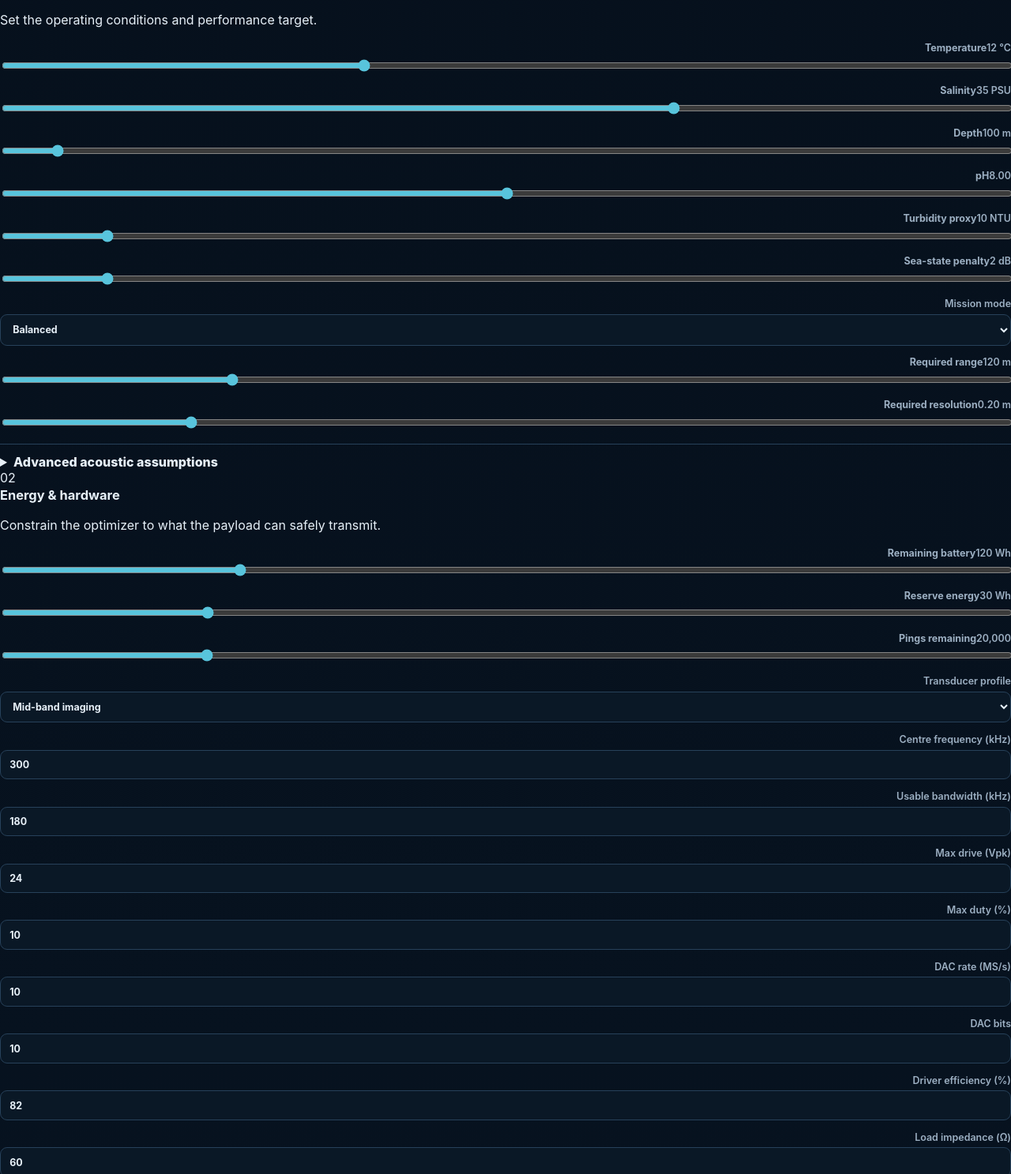
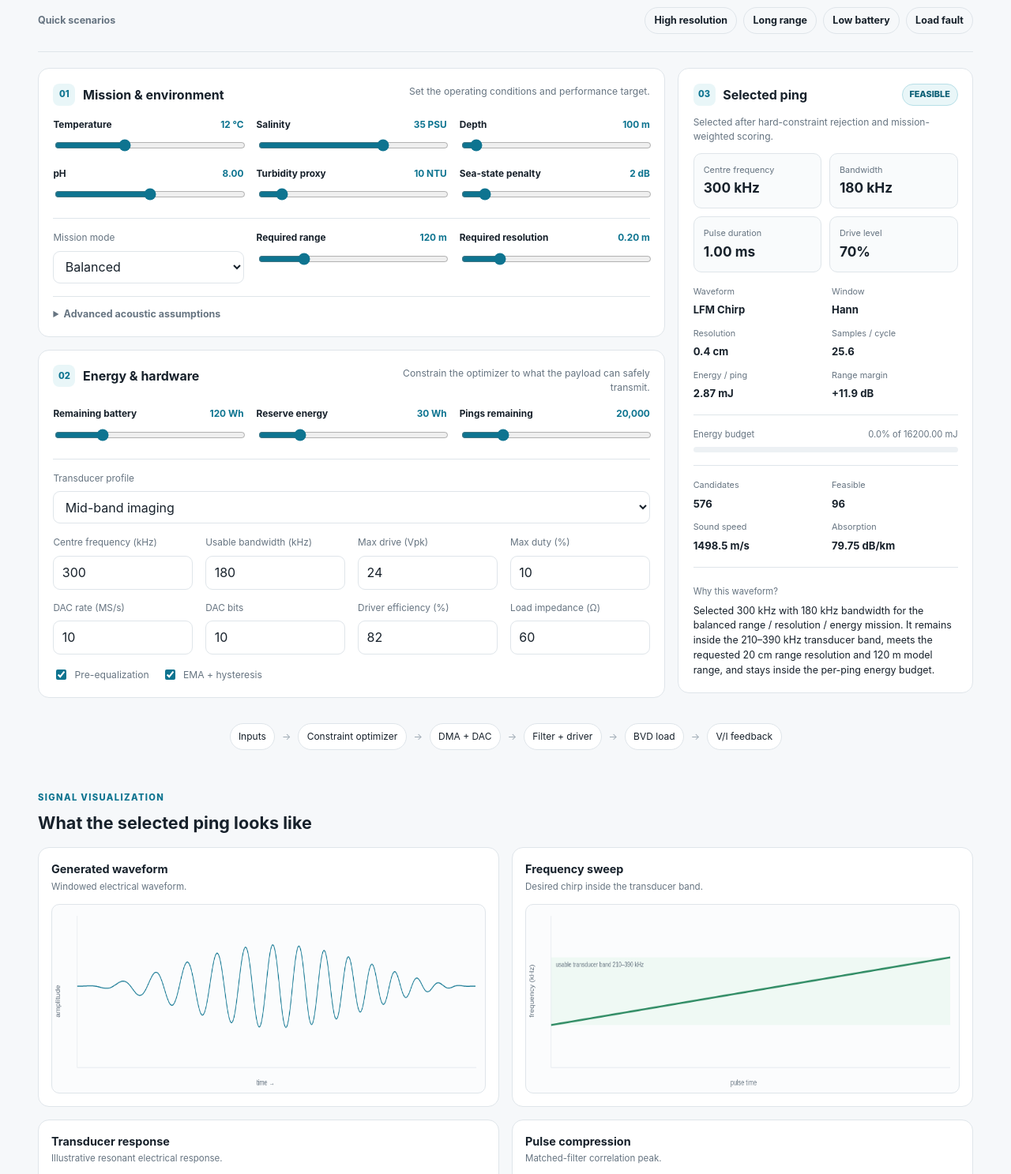
Before and after one commit to Ianxsh14/AquaPulse, a plain HTML site: page index.html in a window 1280 px wide. Shown: the part 451-1938 px from the top of the page at 79% size. Drawn offline with Linux system fonts and the light colour scheme.

Commit message:
Apply minimal responsive UI for AquaPulse simulator

```diff
--- a/style.css
+++ b/style.css
@@ -1,162 +1,386 @@
 :root{
-  --bg:#07111f;
-  --panel:#0d1b2a;
-  --card:#102234;
-  --card-2:#13293e;
-  --text:#e7f0f8;
-  --muted:#9db0c3;
-  --border:#27415a;
-  --accent:#58c4dc;
-  --accent-2:#8be0a5;
-  --warn:#f6c85f;
-  --danger:#ff7a7a;
+  --bg:#f6f8fa;
+  --surface:#ffffff;
+  --surface-soft:#f9fbfc;
+  --text:#17212b;
+  --muted:#667481;
+  --border:#dfe5ea;
+  --accent:#0e7490;
+  --accent-dark:#0b5f75;
+  --accent-soft:#e9f6f8;
+  --accent-2:#2d8a62;
+  --warn:#b7791f;
+  --danger:#b42318;
+  --radius:14px;
 }
+
 *{box-sizing:border-box}
 html{scroll-behavior:smooth}
 body{
   margin:0;
+  background:var(--bg);
+  color:var(--text);
   font-family:Inter,ui-sans-serif,system-ui,-apple-system,BlinkMacSystemFont,"Segoe UI",sans-serif;
-  background:linear-gradient(180deg,#06101c 0%,#081625 100%);
+  line-height:1.5;
+}
+button,input,select{font:inherit}
+button{cursor:pointer}
+button:focus-visible,input:focus-visible,select:focus-visible,summary:focus-visible{
+  outline:3px solid rgba(14,116,144,.2);
+  outline-offset:2px;
+}
+
+.topbar{
+  position:sticky;
+  top:0;
+  z-index:20;
+  min-height:64px;
+  display:flex;
+  align-items:center;
+  justify-content:space-between;
+  gap:1rem;
+  padding:.75rem clamp(1rem,4vw,3rem);
+  background:rgba(255,255,255,.94);
+  border-bottom:1px solid var(--border);
+  backdrop-filter:blur(12px);
+}
+.brand{display:flex;align-items:center;gap:.7rem;min-width:0}
+.brand-mark{
+  width:12px;height:12px;border-radius:50%;
+  background:var(--accent);
+  box-shadow:0 0 0 5px var(--accent-soft);
+  flex:0 0 auto;
+}
+.brand strong{display:block;font-size:.95rem}
+.brand span{display:block;color:var(--muted);font-size:.72rem}
+.top-actions,.quick-actions{display:flex;flex-wrap:wrap;gap:.5rem}
+
+.button,.chip{
+  min-height:38px;
+  border:1px solid var(--border);
+  border-radius:10px;
+  padding:.55rem .85rem;
+  background:var(--surface);
+  color:var(--text);
+  font-weight:650;
+}
+.button.primary{
+  background:var(--accent);
+  border-color:var(--accent);
+  color:#fff;
+}
+.button.primary:hover{background:var(--accent-dark)}
+.button.ghost:hover,.chip:hover{border-color:#b9c7d0;background:#fbfcfd}
+
+.page{
+  max-width:1320px;
+  margin:0 auto;
+  padding:clamp(1.25rem,3vw,2.5rem) clamp(1rem,4vw,3rem) 3rem;
+}
+
+.hero{
+  display:grid;
+  grid-template-columns:minmax(0,1fr) 280px;
+  gap:2rem;
+  align-items:end;
+  padding:1.5rem 0 2rem;
+}
+.eyebrow{
+  margin:0 0 .45rem;
+  color:var(--accent);
+  font-size:.7rem;
+  font-weight:800;
+  letter-spacing:.12em;
+}
+.hero h1{
+  max-width:820px;
+  margin:0;
+  font-size:clamp(2rem,5vw,4rem);
+  line-height:1.03;
+  letter-spacing:-.035em;
+}
+.lead{
+  max-width:820px;
+  margin:.9rem 0 0;
+  color:var(--muted);
+  font-size:1rem;
+}
+.hero-note{
+  border-left:3px solid var(--accent);
+  padding:.1rem 0 .1rem 1rem;
+}
+.hero-note span{display:block;color:var(--muted);font-size:.72rem}
+.hero-note strong{display:block;margin:.2rem 0;font-size:.9rem}
+.hero-note p{margin:0;color:var(--muted);font-size:.78rem}
+
+.quick-bar{
+  display:flex;
+  align-items:center;
+  justify-content:space-between;
+  gap:1rem;
+  padding:.8rem 0 1.4rem;
+  border-bottom:1px solid var(--border);
+}
+.quick-label{font-size:.78rem;font-weight:750;color:var(--muted)}
+.chip{min-height:34px;padding:.4rem .7rem;font-size:.78rem;border-radius:999px;background:transparent}
+
+.workspace{
+  display:grid;
+  grid-template-columns:minmax(0,1.7fr) minmax(320px,.8fr);
+  gap:1rem;
+  margin-top:1.25rem;
+  align-items:start;
+}
+.controls-stack{display:grid;gap:1rem}
+.panel,.result-panel,.chart-card{
+  background:var(--surface);
+  border:1px solid var(--border);
+  border-radius:var(--radius);
+}
+.panel{padding:1.15rem}
+.result-panel{
+  position:sticky;
+  top:80px;
+  padding:1.15rem;
+}
+.section-head,.result-top{
+  display:flex;
+  justify-content:space-between;
+  align-items:flex-start;
+  gap:1rem;
+}
+.section-head>div:first-child,.result-top>div:first-child{display:flex;align-items:center;gap:.6rem}
+.section-head h2,.result-top h2,.section-title h2{margin:0;font-size:1rem}
+.section-head>p{
+  max-width:340px;
+  margin:.1rem 0 0;
+  color:var(--muted);
+  font-size:.76rem;
+  text-align:right;
+}
+.step{
+  display:inline-grid;
+  place-items:center;
+  width:28px;height:28px;
+  border-radius:8px;
+  background:var(--accent-soft);
+  color:var(--accent);
+  font-size:.7rem;
+  font-weight:800;
+}
+.divider{height:1px;background:var(--border);margin:1rem 0}
+
+.control-grid,.form-grid{
+  display:grid;
+  grid-template-columns:repeat(3,minmax(0,1fr));
+  gap:.9rem 1rem;
+  margin-top:1rem;
+}
+.form-grid.small{grid-template-columns:repeat(4,minmax(0,1fr))}
+.control,.field{min-width:0}
+.control>span,.field>span{
+  display:flex;
+  align-items:center;
+  justify-content:space-between;
+  gap:.5rem;
+  margin-bottom:.4rem;
+  color:var(--muted);
+  font-size:.74rem;
+}
+.control b{color:var(--text);font-weight:650}
+.control output{color:var(--accent);font-weight:750;white-space:nowrap}
+input[type=range]{
+  width:100%;
+  accent-color:var(--accent);
+}
+input[type=number],select{
+  width:100%;
+  min-height:40px;
+  border:1px solid var(--border);
+  border-radius:9px;
+  padding:.55rem .65rem;
+  background:var(--surface);
   color:var(--text);
 }
-button,input,select{font:inherit}
-button{
+.wide-field{display:block;margin-top:1rem}
+.toggle-row{
+  display:flex;
+  flex-wrap:wrap;
+  gap:1rem;
+  margin-top:1rem;
+  color:var(--muted);
+  font-size:.76rem;
+}
+.toggle-row label{display:flex;align-items:center;gap:.45rem}
+.toggle-row input{accent-color:var(--accent)}
+.advanced{
+  margin-top:1rem;
+  border-top:1px solid var(--border);
+  padding-top:.8rem;
+}
+.advanced summary{cursor:pointer;color:var(--muted);font-size:.78rem;font-weight:700}
+.microcopy{margin:.7rem 0 0;color:var(--muted);font-size:.7rem}
+
+.status{
+  display:inline-flex;
+  align-items:center;
+  border:1px solid #b7dfe7;
+  border-radius:999px;
+  padding:.3rem .55rem;
+  background:var(--accent-soft);
+  color:var(--accent-dark);
+  font-size:.68rem;
+  font-weight:850;
+}
+.result-note{margin:.75rem 0;color:var(--muted);font-size:.75rem}
+.primary-metrics{
+  display:grid;
+  grid-template-columns:repeat(2,minmax(0,1fr));
+  gap:.6rem;
+}
+.primary-metrics>div{
+  padding:.75rem;
   border:1px solid var(--border);
-  background:#12283b;
+  border-radius:10px;
+  background:var(--surface-soft);
+}
+.primary-metrics span,.metric-list span,.model-stats span{
+  display:block;
+  margin-bottom:.15rem;
+  color:var(--muted);
+  font-size:.68rem;
+}
+.primary-metrics strong{font-size:1.08rem}
+.metric-list,.model-stats{
+  display:grid;
+  grid-template-columns:repeat(2,minmax(0,1fr));
+  gap:.65rem 1rem;
+  padding:1rem 0;
+  border-bottom:1px solid var(--border);
+}
+.metric-list strong,.model-stats strong{font-size:.82rem}
+.energy-block{padding:1rem 0;border-bottom:1px solid var(--border)}
+.energy-label{display:flex;justify-content:space-between;gap:.5rem;color:var(--muted);font-size:.7rem}
+.meter{
+  height:7px;
+  margin-top:.45rem;
+  overflow:hidden;
+  border-radius:999px;
+  background:#edf1f4;
+}
+.meter span{display:block;width:0;height:100%;background:var(--accent)}
+.decision-box{padding-top:1rem}
+.decision-box>span{font-size:.7rem;color:var(--muted)}
+.decision-box p{margin:.35rem 0 0;font-size:.78rem}
+
+.pipeline{
+  display:flex;
+  flex-wrap:wrap;
+  align-items:center;
+  justify-content:center;
+  gap:.55rem;
+  margin:1rem 0 2.25rem;
+  padding:1rem;
+  color:var(--muted);
+  font-size:.75rem;
+}
+.pipeline span{
+  padding:.45rem .65rem;
+  border:1px solid var(--border);
+  border-radius:999px;
+  background:var(--surface);
   color:var(--text);
+}
+.pipeline i{font-style:normal;color:#9ca8b2}
+
+.section-block{margin-top:1.5rem}
+.section-title{margin-bottom:.9rem}
+.section-title h2{font-size:1.35rem}
+
+.chart-grid,.diagnostic-grid{
+  display:grid;
+  grid-template-columns:repeat(2,minmax(0,1fr));
+  gap:1rem;
+}
+.chart-card{padding:1rem}
+.chart-card h3{margin:0;font-size:.9rem}
+.chart-card p{margin:.2rem 0 .8rem;color:var(--muted);font-size:.72rem}
+.chart-card canvas{
+  display:block;
+  width:100%;
+  height:240px;
+  border:1px solid var(--border);
   border-radius:10px;
-  padding:.7rem 1rem;
-  cursor:pointer;
+  background:#fbfcfd;
 }
-button:hover{border-color:var(--accent)}
-button.primary{
-  background:linear-gradient(135deg,#0f6f83,#1592a8);
-  border-color:#2ec6df;
+.diagnostic-grid{margin-top:1rem}
+.compact-head{margin-bottom:.8rem}
+.compact-head .eyebrow{margin:0}
+.reject-list{display:grid;gap:.75rem}
+.reject-row .top{
+  display:flex;
+  justify-content:space-between;
+  gap:.5rem;
+  color:var(--muted);
+  font-size:.72rem;
 }
-.site-header{
-  max-width:1440px;
-  margin:auto;
-  padding:2rem clamp(1rem,3vw,2.5rem) 1rem;
+.compact-metrics{margin-top:.7rem}
+.gate-list{display:grid;gap:.15rem}
+.gate-list>div{
   display:flex;
-  gap:1rem;
-  align-items:flex-start;
-  justify-content:space-between;
-}
-.eyebrow{color:var(--accent);font-size:.78rem;font-weight:800;letter-spacing:.12em;text-transform:uppercase}
-h1{margin:.3rem 0;font-size:clamp(2rem,4vw,3.5rem);line-height:1}
-.subtitle{color:var(--muted);max-width:850px;margin:.6rem 0 0}
-.header-actions,.button-row{display:flex;flex-wrap:wrap;gap:.6rem}
-.container{max-width:1440px;margin:auto;padding:0 clamp(1rem,3vw,2.5rem) 2rem}
-.card{
-  background:rgba(16,34,52,.92);
-  border:1px solid var(--border);
-  border-radius:18px;
-  padding:1rem;
-  margin-bottom:1rem;
-  box-shadow:0 16px 40px rgba(0,0,0,.18);
-}
-.subcard{
-  background:var(--card-2);
-  border:1px solid var(--border);
-  border-radius:14px;
-  padding:.85rem;
-  margin-top:.9rem;
-}
-h2{font-size:1.03rem;margin:.1rem 0 .35rem}
-h3{font-size:.9rem;margin:.1rem 0 .45rem}
-p{line-height:1.5}
-.hint{font-size:.78rem;color:var(--muted);margin:.15rem 0 .8rem}
-.preset-row,.result-head{
-  display:flex;
-  align-items:flex-start;
   justify-content:space-between;
   gap:1rem;
+  padding:.58rem 0;
+  border-bottom:1px solid var(--border);
+  font-size:.76rem;
 }
-.three-col{display:grid;grid-template-columns:repeat(3,minmax(0,1fr));gap:1rem}
-.two-col{display:grid;grid-template-columns:repeat(2,minmax(0,1fr));gap:1rem}
-.two-col.compact{gap:.7rem}
-.split-wide{grid-template-columns:1.45fr .85fr}
-label{display:block;font-size:.78rem;font-weight:700;color:#c6d5e2;margin-top:.85rem}
-label>span{float:right;color:var(--muted);font-weight:600}
-input[type=range]{width:100%;accent-color:var(--accent);margin-top:.4rem}
-input[type=number],select{
-  width:100%;
-  margin-top:.35rem;
-  border:1px solid var(--border);
-  background:#0a1826;
-  color:var(--text);
-  border-radius:9px;
-  padding:.65rem .7rem;
+.gate-list strong{font-size:.72rem;color:var(--accent-dark)}
+
+.model-note{
+  display:grid;
+  grid-template-columns:repeat(2,minmax(0,1fr));
+  gap:1rem;
+  margin-top:1rem;
+  padding:1rem 0;
+  border-top:1px solid var(--border);
 }
-.check{display:flex;align-items:center;gap:.55rem}
-.check input{accent-color:var(--accent)}
-details{margin-top:1rem;border-top:1px solid var(--border);padding-top:.8rem}
-summary{cursor:pointer;font-weight:800}
-.result-card{position:relative}
-.result-head h2{margin-bottom:0}
-.badge{
-  display:inline-flex;
-  align-items:center;
-  border:1px solid var(--border);
-  background:#0a1826;
-  border-radius:999px;
-  padding:.35rem .65rem;
+.model-note strong{font-size:.78rem}
+.model-note p{margin:.25rem 0 0;color:var(--muted);font-size:.72rem}
+
+.footer{
+  max-width:1320px;
+  margin:0 auto;
+  display:flex;
+  justify-content:space-between;
+  gap:1rem;
+  padding:1.3rem clamp(1rem,4vw,3rem) 2.2rem;
+  border-top:1px solid var(--border);
+  color:var(--muted);
   font-size:.72rem;
-  font-weight:900;
 }
-.kpi-grid{display:grid;grid-template-columns:repeat(2,minmax(0,1fr));gap:.7rem;margin-top:1rem}
-.kpi{
-  background:var(--card-2);
-  border:1px solid var(--border);
-  border-radius:14px;
-  padding:.85rem;
+
+@media(max-width:1050px){
+  .workspace{grid-template-columns:1fr}
+  .result-panel{position:static}
+  .form-grid.small{grid-template-columns:repeat(2,minmax(0,1fr))}
 }
-.kpi span,.metric-list span{display:block;font-size:.7rem;color:var(--muted);margin-bottom:.25rem}
-.kpi strong{font-size:1.35rem}
-.metric-list{display:grid;grid-template-columns:repeat(2,minmax(0,1fr));gap:.75rem}
-.meter-wrap{margin-top:1rem}
-.meter-label{display:flex;justify-content:space-between;color:var(--muted);font-size:.72rem}
-.meter{
-  margin-top:.35rem;
-  height:10px;
-  background:#091521;
-  border:1px solid var(--border);
-  border-radius:999px;
-  overflow:hidden;
+
+@media(max-width:760px){
+  .topbar{position:static}
+  .hero{grid-template-columns:1fr;gap:1.2rem}
+  .hero-note{max-width:420px}
+  .quick-bar{align-items:flex-start;flex-direction:column}
+  .control-grid,.form-grid,.chart-grid,.diagnostic-grid,.model-note{grid-template-columns:1fr}
+  .section-head{flex-direction:column}
+  .section-head>p{text-align:left}
+  .pipeline{justify-content:flex-start}
+  .pipeline i{display:none}
+  .footer{flex-direction:column}
 }
-.meter span{display:block;height:100%;background:linear-gradient(90deg,var(--accent),var(--accent-2));width:0}
-.flow-grid{
-  display:grid;
-  grid-template-columns:minmax(160px,1fr) 40px minmax(180px,1.2fr) 40px minmax(160px,1fr);
-  gap:.5rem;align-items:center;margin-top:.75rem
+
+@media(max-width:480px){
+  .topbar{align-items:flex-start;flex-direction:column}
+  .primary-metrics,.metric-list,.model-stats,.form-grid.small{grid-template-columns:1fr}
+  .hero h1{font-size:2.25rem}
+  .page{padding-top:1rem}
 }
-.flow-grid>div:not(.arrow){
-  background:var(--card-2);border:1px solid var(--border);border-radius:12px;padding:.8rem;text-align:center;font-size:.78rem
-}
-.arrow{text-align:center;color:var(--accent);font-size:1.2rem;font-weight:900}
-.flow-grid.secondary{opacity:.9}
-.chart-card canvas{
-  width:100%;height:260px;
-  background:#081521;
-  border:1px solid var(--border);
-  border-radius:12px;
-  margin-top:.7rem;
-}
-.reject-list{display:grid;gap:.8rem;margin-top:.9rem}
-.reject-row .top{display:flex;justify-content:space-between;font-size:.73rem;color:var(--muted)}
-table{width:100%;border-collapse:collapse;margin-top:.7rem;font-size:.8rem}
-td{padding:.7rem .45rem;border-bottom:1px solid var(--border)}
-td:first-child{font-weight:900;color:var(--accent)}
-.boundaries p{font-size:.82rem;color:var(--muted);margin-bottom:0}
-footer{text-align:center;color:var(--muted);font-size:.75rem;padding:0 1rem 2rem}
-@media(max-width:1000px){
-  .three-col,.two-col,.split-wide{grid-template-columns:1fr}
-  .site-header,.preset-row,.result-head{flex-direction:column}
-  .flow-grid{grid-template-columns:1fr}
-  .arrow{transform:rotate(90deg)}
-}
-@media(max-width:600px){
-  .kpi-grid,.metric-list,.two-col.compact{grid-template-columns:1fr}
-  .site-header{padding-top:1.2rem}
-  .card{border-radius:14px}
-}
```
